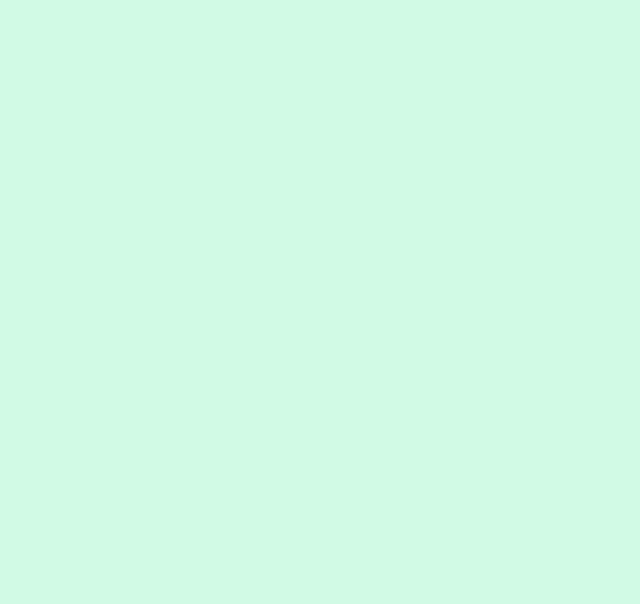
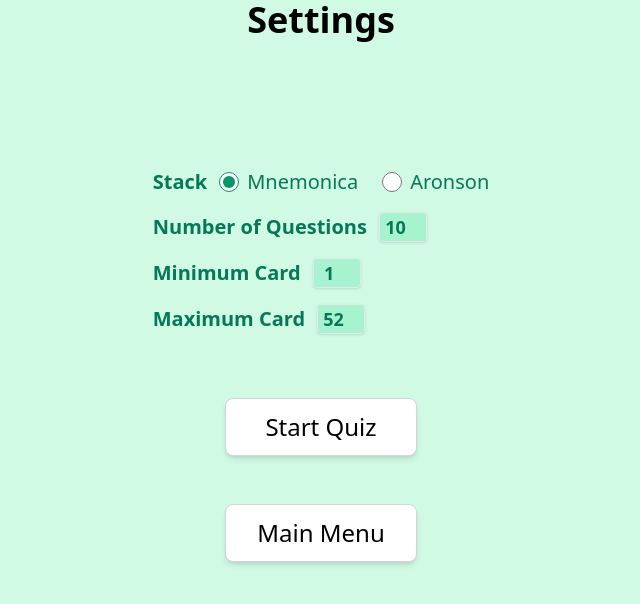
Before and after one commit to MEJHarrison/memory-decks, a React (Vite) app: page /settings in a window 1280 px wide. Before the commit this address had no page. Shown: the top 604 px of the page, without its empty margins (319-959 px from the left). Built offline with nearby package versions, Linux system fonts and the light colour scheme.

Commit message:
Added Aronson stack

```diff
--- a/src/App.jsx
+++ b/src/App.jsx
@@ -1,10 +1,10 @@
 import { Routes, Route } from 'react-router-dom';
 
 import MainMenu from './components/MainMenu';
-import QuizSettings from './components/quiz/QuizSettings';
 import Quiz from './components/quiz/Quiz';
 import QuizResults from './components/quiz/QuizResults';
 import ViewStack from './components/ViewStack';
+import Settings from './components/Settings';
 
 import './App.css';
 
@@ -12,10 +12,10 @@
     return (
         <Routes>
             <Route path="/" element={<MainMenu />} />
-            <Route path="/quiz-settings" element={<QuizSettings />} />
             <Route path="/quiz" element={<Quiz />} />
             <Route path="/quiz-results" element={<QuizResults />} />
             <Route path="/view-stack" element={<ViewStack />} />
+            <Route path="/settings" element={<Settings />} />
         </Routes>
     );
 }
--- a/src/components/MainMenu.jsx
+++ b/src/components/MainMenu.jsx
@@ -1,18 +1,27 @@
 import { useNavigate } from 'react-router-dom';
+
+import { useQuiz } from '../context/QuizContext';
 
 import Button from './ui/Button';
 
 export default function MainMenu() {
     const navigate = useNavigate();
 
+    const { generateNewQuiz } = useQuiz();
+
+    function startQuiz() {
+        generateNewQuiz();
+        navigate('/quiz');
+    }
+
     return (
         <div className="flex min-h-screen flex-col items-center gap-12 p-8">
             <h1 className="mt-8 text-5xl font-bold tracking-wide text-emerald-800 drop-shadow md:mt-12">My Quiz App</h1>
 
             <div className="mt-12 flex flex-col items-center gap-8 md:mt-16 md:gap-12">
-                <Button onClick={() => navigate('/quiz-settings')}>Start Quiz</Button>
+                <Button onClick={startQuiz}>Start Quiz</Button>
                 <Button onClick={() => navigate('/view-stack')}>View Stack</Button>
-                {/* <Button onClick={() => navigate('/settings')}>Settings</Button> */}
+                <Button onClick={() => navigate('/settings')}>Settings</Button>
             </div>
         </div>
     );
--- a/src/components/quiz/QuizSettings.jsx
+++ b/src/components/Settings.jsx
@@ -1,14 +1,17 @@
 import { useState } from 'react';
 import { useMatch, useNavigate } from 'react-router-dom';
-import { useQuiz } from '../../context/QuizContext';
 
-import Button from '../ui/Button';
-import InputNumber from '../ui/InputNumber';
+import { useQuiz } from '../context/QuizContext';
+
+import Button from './ui/Button';
+import InputNumber from './ui/InputNumber';
 
 export default function QuizSettings() {
     const navigate = useNavigate();
     const {
         generateNewQuiz,
+        stack,
+        setStack,
         numberOfQuestions,
         setNumberOfQuestions,
         minimumCard,
@@ -23,10 +26,36 @@
     }
 
     return (
-        <div className="flex min-h-screen flex-col items-center justify-start p-8">
-            <h1 className="mb-32 text-4xl font-bold">Quiz Settings</h1>
+        <div className="flex min-h-screen flex-col items-center justify-start">
+            <h1 className="mb-32 text-4xl font-bold">Settings</h1>
 
             <div className="flex flex-col items-start justify-start gap-4">
+                <label className="flex items-center gap-3 text-xl font-bold text-emerald-700">
+                    Stack
+                    <div className="flex items-center gap-6">
+                        <label className="flex items-center gap-2 font-normal text-emerald-700">
+                            <input
+                                type="radio"
+                                value="mnemonica"
+                                checked={stack === 'mnemonica'}
+                                onChange={() => setStack('mnemonica')}
+                                className="h-5 w-5 accent-emerald-600"
+                            />
+                            Mnemonica
+                        </label>
+                        <label className="flex items-center gap-2 font-normal text-emerald-700">
+                            <input
+                                type="radio"
+                                value="aronson"
+                                checked={stack === 'aronson'}
+                                onChange={() => setStack('aronson')}
+                                className="h-5 w-5 accent-emerald-600"
+                            />
+                            Aronson
+                        </label>
+                    </div>
+                </label>
+
                 <InputNumber
                     labelText={'Number of Questions'}
                     minValue={'5'}
--- a/src/components/ViewStack.jsx
+++ b/src/components/ViewStack.jsx
@@ -1,12 +1,18 @@
 import { useNavigate } from 'react-router-dom';
 
-import deck from '../data/stacks/mnemonica.json';
+import mnemonica from '../data/stacks/mnemonica.json';
+import aronson from '../data/stacks/aronson.json';
 
 import Button from './ui/Button';
 import DisplayCardImage from './ui/DisplayCardImage';
 
+import { useQuiz } from '../context/QuizContext';
+
 export default function FullStack() {
     const navigate = useNavigate();
+    const { stack } = useQuiz();
+
+    const deck = stack === 'mnemonica' ? mnemonica : aronson;
 
     return (
         <div>
--- a/src/components/ui/InputNumber.jsx
+++ b/src/components/ui/InputNumber.jsx
@@ -9,8 +9,8 @@
                 value={value}
                 onChange={(e) => setValue(Number(e.target.value))}
                 onBlur={() => {
-                    if (numberOfQuestions < { minValue }) setValue({ minValue });
-                    if (numberOfQuestions > { maxValue }) setValue({ maxValue });
+                    if (value < { minValue }) setValue({ minValue });
+                    if (value > { maxValue }) setValue({ maxValue });
                 }}
                 className="w-12 rounded border bg-emerald-200 text-center text-lg shadow focus:bg-white focus:outline-none focus:ring-2 focus:ring-emerald-500"
             />
--- a/src/context/QuizContext.jsx
+++ b/src/context/QuizContext.jsx
@@ -12,6 +12,8 @@
     getCurrentQuestion: noop,
     getQuestionText: noop,
     onAnswer: noop,
+    stack: 'mnemonica',
+    setStack: noop,
     numberOfQuestions: 10,
     setNumberOfQuestions: noop,
     minimumCard: 1,
@@ -30,8 +32,10 @@
     const [minimumCard, setMinimumCard] = useState(1);
     const [maximumCard, setMaximumCard] = useState(52);
     const [answers, setAnswers] = useState([]);
+    const [stack, setStack] = useState('mnemonica');
+    const [quiz, setQuiz] = useState(() => generateQuiz(10, 1, 52, stack));
+
     const navigate = useNavigate();
-    const [quiz, setQuiz] = useState(() => generateQuiz(10, 1, 52));
 
     useEffect(() => {
         if (currentQuestionIndex >= quiz.length && quiz.length > 0) {
@@ -54,7 +58,7 @@
     function generateNewQuiz() {
         resetState();
 
-        setQuiz(generateQuiz(numberOfQuestions, minimumCard, maximumCard));
+        setQuiz(generateQuiz(numberOfQuestions, minimumCard, maximumCard, stack));
     }
 
     function getCurrentQuestion() {
@@ -106,6 +110,8 @@
         getQuestionText,
         getCurrentQuestion,
         onAnswer: handleAnswer,
+        stack,
+        setStack,
         numberOfQuestions,
         setNumberOfQuestions,
         minimumCard,
--- a/src/utils/quizGenerator.js
+++ b/src/utils/quizGenerator.js
@@ -1,4 +1,7 @@
-import deck from '../data/stacks/mnemonica.json';
+import mnemonica from '../data/stacks/mnemonica.json';
+import aronson from '../data/stacks/aronson.json';
+
+import { useQuiz } from '../context/QuizContext';
 
 function shuffleArray(array) {
     const newArray = [...array];
@@ -12,8 +15,10 @@
     return newArray;
 }
 
-function generateQuestion(type, index) {
-    const cards = deck.cards;
+function generateQuestion(type, index, stack) {
+    // const { stack } = useQuiz();
+
+    const cards = stack === 'mnemonica' ? mnemonica.cards : aronson.cards;
     const questionCard = cards[index];
     let answerCard = undefined;
     const exclude = new Set();
@@ -50,7 +55,7 @@
     };
 }
 
-export function generateQuiz(numQuestions = 10, minimumCard, maximumCard) {
+export function generateQuiz(numQuestions = 10, minimumCard, maximumCard, stack) {
     const types = ['nextCard', 'previousCard', 'positionOfCard', 'cardAtPosition'];
 
     const questions = [];
@@ -59,7 +64,7 @@
         const type = types[Math.floor(Math.random() * types.length)];
         const cardIndex = Math.floor(Math.random() * (maximumCard - minimumCard + 1)) + (minimumCard - 1);
 
-        questions.push(generateQuestion(type, cardIndex));
+        questions.push(generateQuestion(type, cardIndex, stack));
     }
 
     return questions;
```
